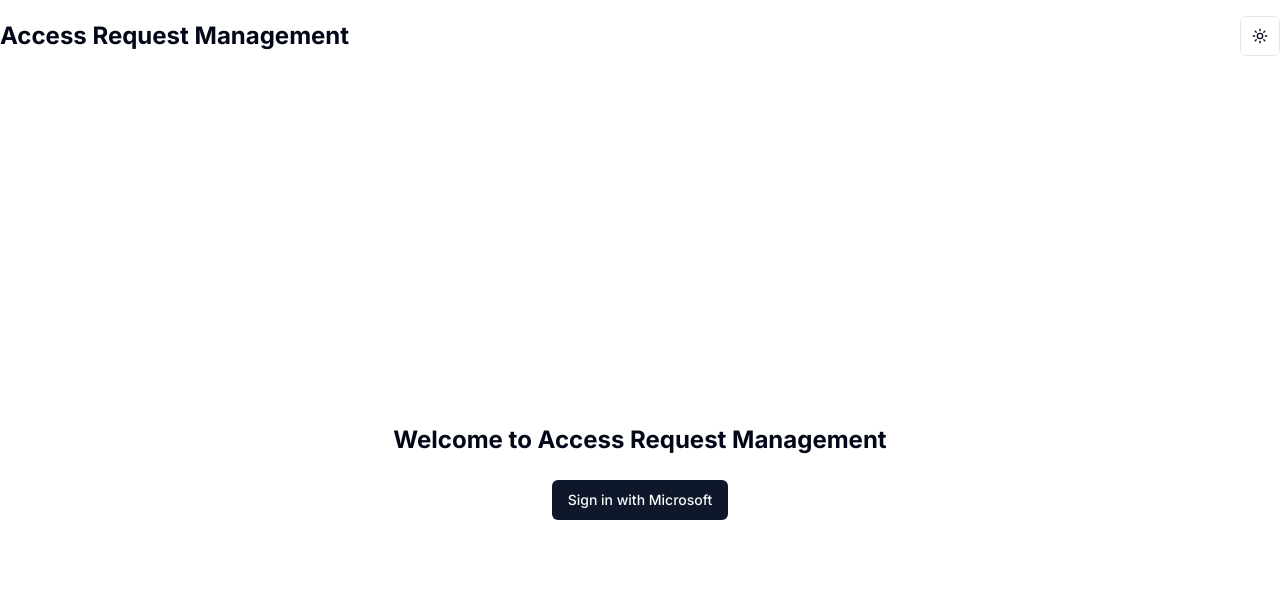
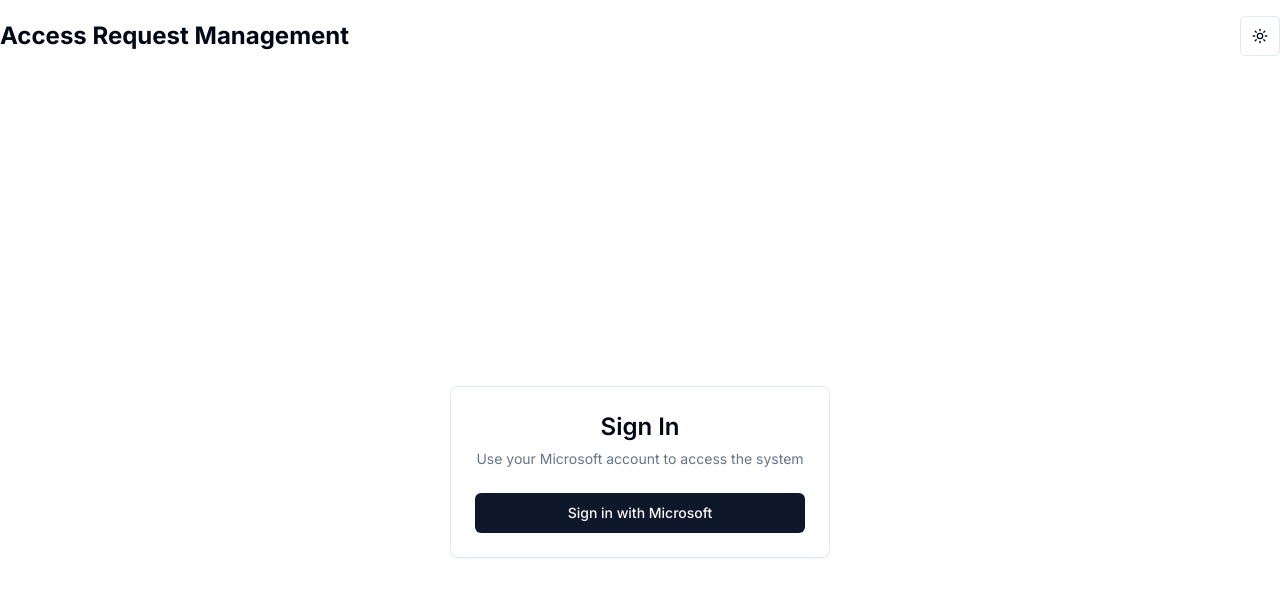
Before and after one commit to RansfordGenesis/access-request-management, a Next.js app: page /signin in a window 1280 px wide. Shown: the top 596 px of the page. Built offline with nearby package versions, Linux system fonts and the light colour scheme; no server answers.

Commit message:
feat: Enhance sign-in page with error handling and improved UI components

```diff
--- a/app/signin/page.tsx
+++ b/app/signin/page.tsx
@@ -1,39 +1,68 @@
-'use client'
+"use client";
 
-import { signIn } from 'next-auth/react'
-import { Button } from "@/components/ui/button"
-import { useEffect } from 'react'
-import { useRouter } from 'next/navigation'
-import { useSession } from 'next-auth/react'
+import { signIn } from "next-auth/react";
+import { Button } from "@/components/ui/button";
+import { useEffect } from "react";
+import { useRouter, useSearchParams } from "next/navigation";
+import { useSession } from "next-auth/react";
+import { useToast } from "@/components/ui/use-toast";
+import { Card, CardHeader, CardContent } from "@/components/ui/card";
 
 export default function SignIn() {
-  const router = useRouter()
-  const { data: session, status } = useSession()
+	const router = useRouter();
+	const { data: session, status } = useSession();
+	const searchParams = useSearchParams();
+	const { toast } = useToast();
+	const callbackUrl = searchParams.get("callbackUrl") || "/";
+	const error = searchParams.get("error");
 
 	useEffect(() => {
-    if (status == 'authenticated') {
-      if (session.user.email === process.env.NEXT_PUBLIC_ADMIN_EMAIL) {
-        router.push('/admin')
+		if (error) {
+			toast({
+				title: "Authentication Error",
+				description: "Failed to sign in with Microsoft. Please try again.",
+				variant: "destructive",
+			});
+		}
+	}, [error, toast]);
+
+	useEffect(() => {
+		if (status === "authenticated") {
+			if (session.user?.email === process.env.NEXT_PUBLIC_ADMIN_EMAIL) {
+				router.push("/admin");
 			} else {
-        router.push('/request')
+				router.push("/request");
 			}
 		}
-  }, [session, status, router])
+	}, [session, status, router]);
 
 	const handleSignIn = () => {
-    signIn('azure-ad', { callbackUrl: '/' })
-  }
+		signIn("azure-ad", { callbackUrl });
+	};
 
-  if (status === 'loading') {
-    return <div>Loading...</div>
+	if (status === "loading") {
+		return (
+			<div className="flex items-center justify-center min-h-screen">
+				<div className="text-center">Loading...</div>
+			</div>
+		);
 	}
 
 	return (
 		<div className="flex items-center justify-center min-h-screen bg-background">
-      <div className="text-center">
-        <h1 className="text-2xl font-bold mb-6">Welcome to Access Request Management</h1>
-        <Button onClick={handleSignIn}>Sign in with Microsoft</Button>
+			<Card className="w-[380px]">
+				<CardHeader>
+					<h2 className="text-2xl font-semibold text-center">Sign In</h2>
+					<p className="text-sm text-muted-foreground text-center">
+						Use your Microsoft account to access the system
+					</p>
+				</CardHeader>
+				<CardContent>
+					<Button onClick={handleSignIn} className="w-full">
+						Sign in with Microsoft
+					</Button>
+				</CardContent>
+			</Card>
 		</div>
-    </div>
-  )
+	);
 }
```
Lines whose indentation alone changed are shown as unchanged.
